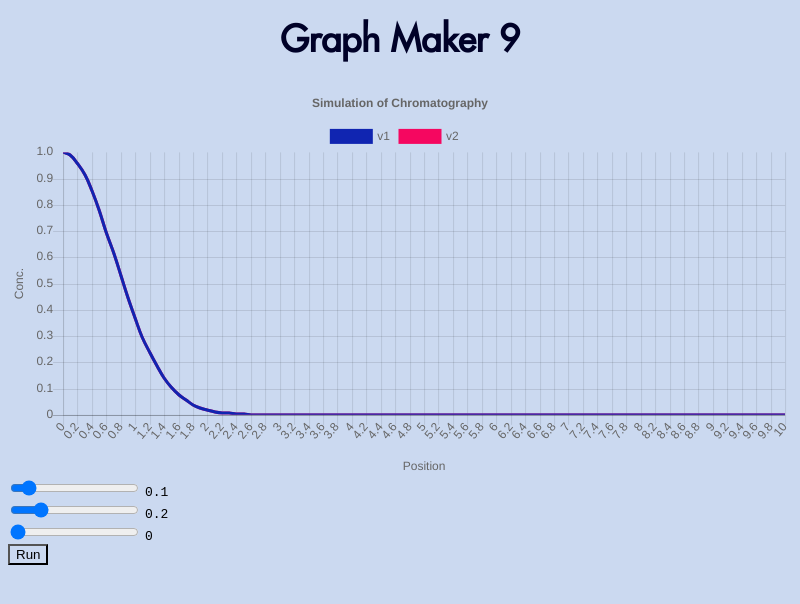
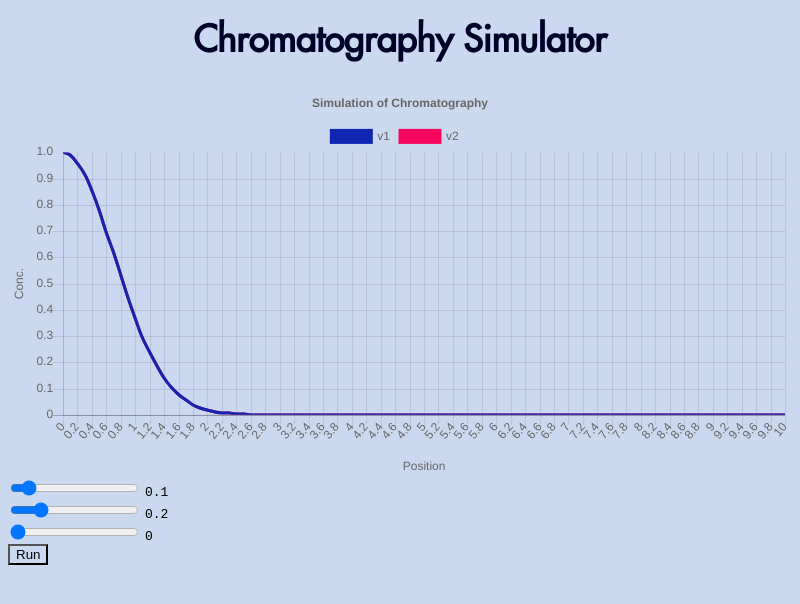
Before and after one commit to IkuzakIkuzok/GraphMaker9, an Electron app: page index.html in a window 800 px wide. Drawn offline with Linux system fonts and the light colour scheme.

Commit message:
Change name

```diff
--- a/index.html
+++ b/index.html
@@ -3,13 +3,13 @@
 <html>
   <head>
     <meta charset="utf-8">
-    <title>Graph Maker 9</title>
+    <title>Chromatography Simulator</title>
     <link rel="stylesheet" href="./index.css">
     <script type="text/javascript" src="./Chart.js"></script>
     <script type="text/javascript" src="./script.js"></script>
   </head>
   <body>
-    <h1>Graph Maker 9</h1>
+    <h1>Chromatography Simulator</h1>
 
     <canvas id="canvas"></canvas>
 
```
